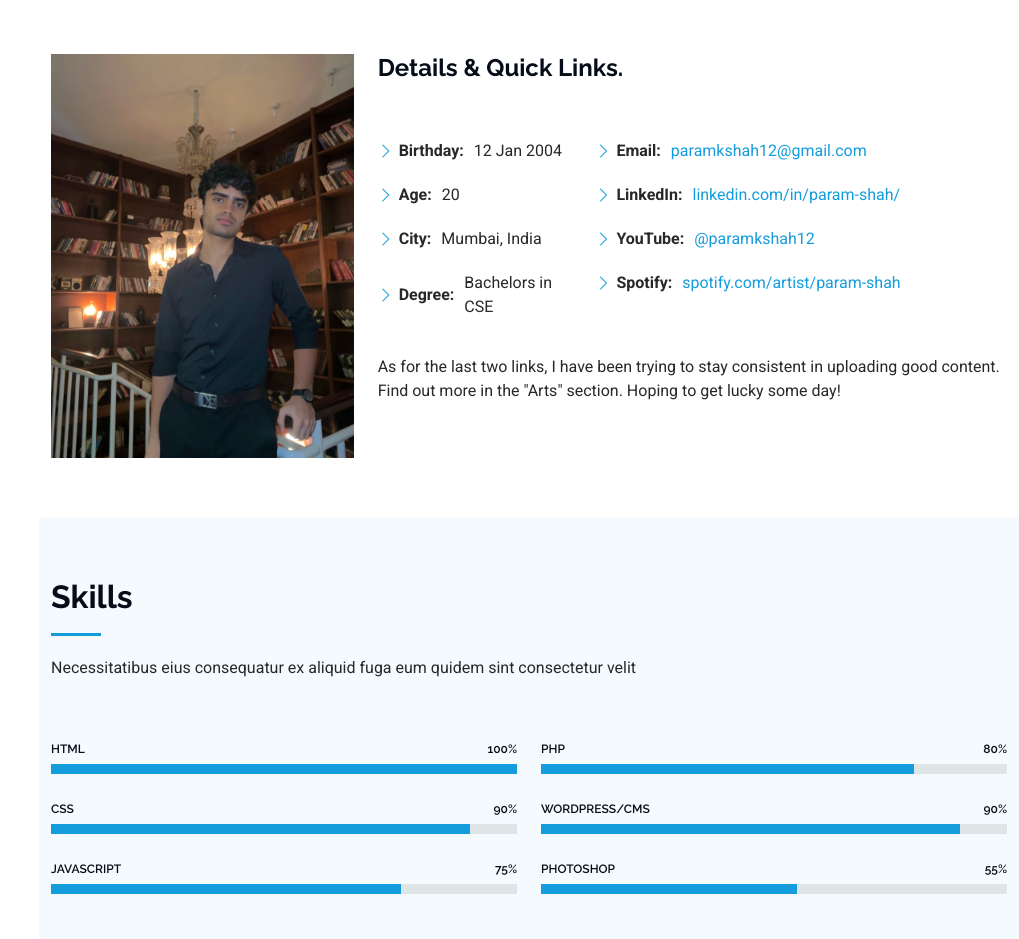
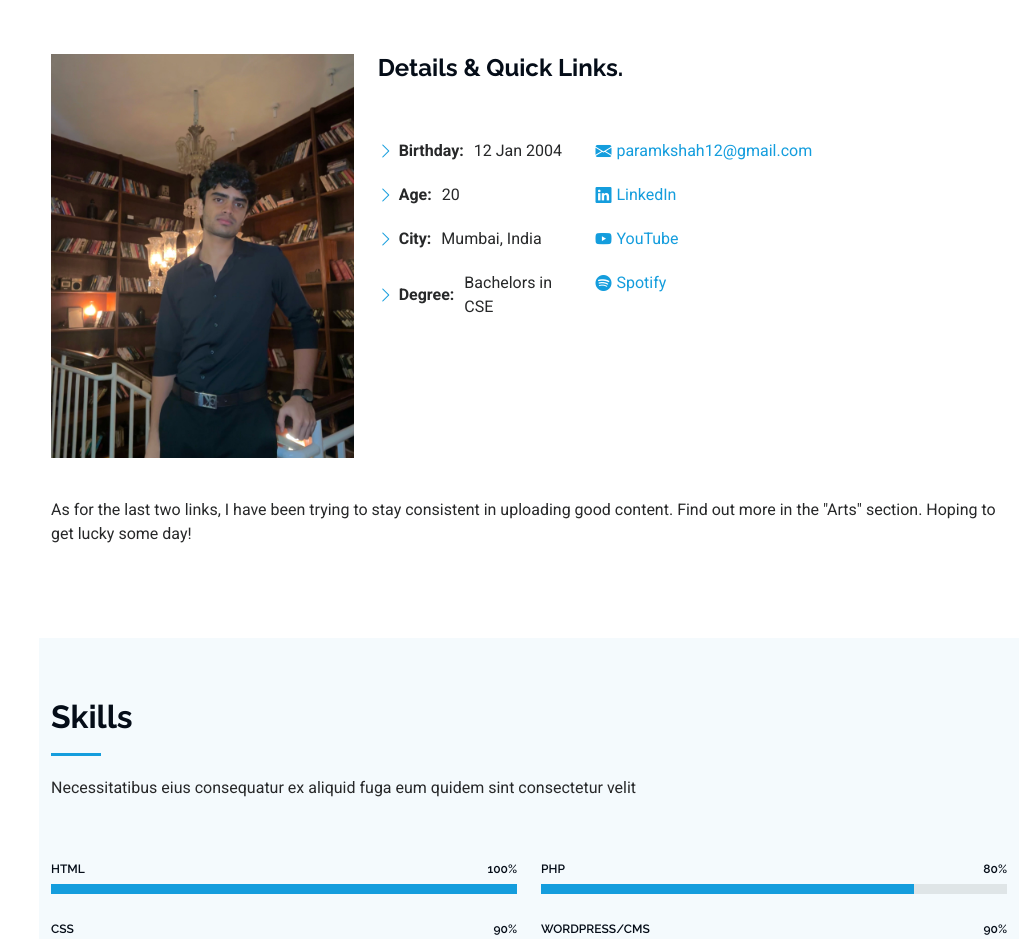
Before and after one commit to paramkshah12/paramkshah12.github.io, a plain HTML site: page index.html in a window 1280 px wide. Shown: the part 1040-1979 px from the top of the page, without its empty margins (261-1280 px from the left). Drawn offline with Linux system fonts and the light colour scheme.

Commit message:
Trying icons

```diff
--- a/index.html
+++ b/index.html
@@ -132,27 +132,25 @@
               <div class="col-lg-8">
                 <ul>
                   <li>
-                    <i class="bi bi-chevron-right"></i>
-                    <strong>Email:</strong>
+                    <i class="bi bi-envelope-fill"></i>
                     <a href="mailto:paramkshah12@gmail.com">paramkshah12@gmail.com</a>
                   </li>
                   <li>
-                    <i class="bi bi-chevron-right"></i>
-                    <strong>LinkedIn:</strong>
-                    <a href="https://www.linkedin.com/in/param-shah-482396233/" target="_blank">linkedin.com/in/param-shah/</a>
+                    <i class="bi bi-linkedin"></i>
+                    <a href="https://www.linkedin.com/in/param-shah-482396233/" target="_blank">LinkedIn</a>
                   </li>
                   <li>
-                    <i class="bi bi-chevron-right"></i>
-                    <strong>YouTube:</strong>
-                    <a href="https://www.youtube.com/@paramkshah12" target="_blank">@paramkshah12</a>
+                    <i class="bi bi-youtube"></i>
+                    <a href="https://www.youtube.com/@paramkshah12" target="_blank">YouTube</a>
                   </li>
                   <li>
-                    <i class="bi bi-chevron-right"></i>
-                    <strong>Spotify:</strong>
-                    <a href="https://open.spotify.com/artist/7hUhnMMxq2FyRtloN1h512?si=rCOlKcmyRXiZ25Womg1aiw" target="_blank">spotify.com/artist/param-shah</a>
+                    <i class="bi bi-spotify"></i>
+                    <a href="https://open.spotify.com/artist/7hUhnMMxq2FyRtloN1h512?si=rCOlKcmyRXiZ25Womg1aiw" target="_blank">Spotify</a>
                   </li>
                 </ul>
               </div>
+            </div>
+
             </div>
             <p class="py-3">
               As for the last two links, I have been trying to stay consistent in uploading good content. Find out more in the "Arts" section. Hoping to get lucky some day!
```
